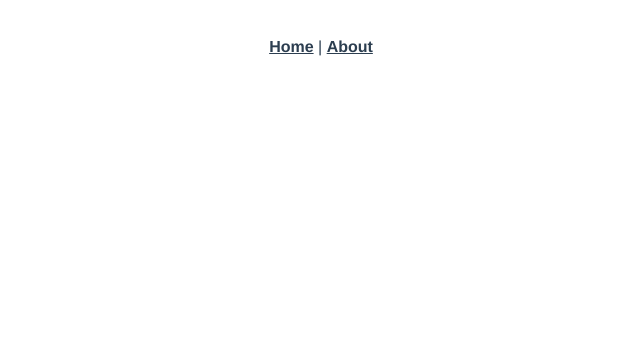
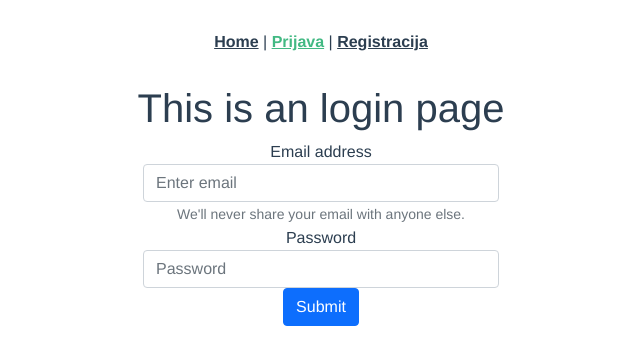
Before and after one commit to VjekoslavLalic/PronadiEkipu, a Vue app: page /Login in a window 1280 px wide. Shown: the top 364 px of the page, without its empty margins (319-959 px from the left). Built offline with nearby package versions, Linux system fonts and the light colour scheme.

Commit message:
Inicijalizacija projekta, dodavanje fileova.

```diff
--- a/public/index.html
+++ b/public/index.html
@@ -1,17 +1,26 @@
 <!DOCTYPE html>
 <html lang="en">
+
 <head>
   <meta charset="utf-8">
   <meta http-equiv="X-UA-Compatible" content="IE=edge">
   <meta name="viewport" content="width=device-width,initial-scale=1.0">
   <link rel="icon" href="<%= BASE_URL %>favicon.ico">
-    <title><%= htmlWebpackPlugin.options.title %></title>
+  <title>
+    <%= htmlWebpackPlugin.options.title %>
+  </title>
+  <!-- CSS only -->
+  <link href="https://cdn.jsdelivr.net/npm/bootstrap@5.0.0-beta1/dist/css/bootstrap.min.css" rel="stylesheet"
+    integrity="sha384-giJF6kkoqNQ00vy+HMDP7azOuL0xtbfIcaT9wjKHr8RbDVddVHyTfAAsrekwKmP1" crossorigin="anonymous">
 </head>
+
 <body>
   <noscript>
-      <strong>We're sorry but <%= htmlWebpackPlugin.options.title %> doesn't work properly without JavaScript enabled. Please enable it to continue.</strong>
+    <strong>We're sorry but <%= htmlWebpackPlugin.options.title %> doesn't work properly without JavaScript enabled.
+        Please enable it to continue.</strong>
   </noscript>
   <div id="app"></div>
   <!-- built files will be auto injected -->
 </body>
+
 </html>
--- a/src/App.vue
+++ b/src/App.vue
@@ -2,9 +2,10 @@
   <div id="app">
     <div id="nav">
       <router-link to="/">Home</router-link> |
-      <router-link to="/about">About</router-link>
+      <router-link to="/Login">Prijava</router-link> |
+      <router-link to="/Signup">Registracija</router-link>
     </div>
-    <router-view/>
+    <router-view />
   </div>
 </template>
 
--- a/src/router/index.js
+++ b/src/router/index.js
@@ -11,12 +11,20 @@
     component: Home
   },
   {
-    path: '/about',
-    name: 'About',
+    path: '/Login',
+    name: 'Login',
     // route level code-splitting
     // this generates a separate chunk (about.[hash].js) for this route
     // which is lazy-loaded when the route is visited.
-    component: () => import(/* webpackChunkName: "about" */ '../views/About.vue')
+    component: () => import(/* webpackChunkName: "about" */ '../views/Login.vue')
+  },
+  {
+    path: '/Signup',
+    name: 'Signup',
+    // route level code-splitting
+    // this generates a separate chunk (about.[hash].js) for this route
+    // which is lazy-loaded when the route is visited.
+    component: () => import(/* webpackChunkName: "about" */ '../views/Signup.vue')
   }
 ]
 
--- /dev/null
+++ b/src/views/Login.vue
@@ -0,0 +1,38 @@
+<template>
+  <div class="about">
+    <h1>This is an login page</h1>
+    <div class="container">
+      <div class="row">
+        <div class="col-sm"></div>
+        <div class="col-sm">
+          <form>
+            <div class="form-group">
+              <label for="exampleInputEmail1">Email address</label>
+              <input
+                type="email"
+                class="form-control"
+                id="exampleInputEmail1"
+                aria-describedby="emailHelp"
+                placeholder="Enter email"
+              />
+              <small id="emailHelp" class="form-text text-muted"
+                >We'll never share your email with anyone else.</small
+              >
+            </div>
+            <div class="form-group">
+              <label for="exampleInputPassword1">Password</label>
+              <input
+                type="password"
+                class="form-control"
+                id="exampleInputPassword1"
+                placeholder="Password"
+              />
+            </div>
+            <button type="submit" class="btn btn-primary">Submit</button>
+          </form>
+        </div>
+        <div class="col-sm"></div>
+      </div>
+    </div>
+  </div>
+</template>
--- /dev/null
+++ b/src/views/Signup.vue
@@ -0,0 +1,38 @@
+<template>
+  <div class="about">
+    <h1>This is Signup page</h1>
+    <div class="container">
+      <div class="row">
+        <div class="col-sm"></div>
+        <div class="col-sm">
+          <form>
+            <div class="form-group">
+              <label for="exampleInputEmail1">Email address</label>
+              <input
+                type="email"
+                class="form-control"
+                id="exampleInputEmail1"
+                aria-describedby="emailHelp"
+                placeholder="Enter email"
+              />
+              <small id="emailHelp" class="form-text text-muted"
+                >We'll never share your email with anyone else.</small
+              >
+            </div>
+            <div class="form-group">
+              <label for="exampleInputPassword1">Password</label>
+              <input
+                type="password"
+                class="form-control"
+                id="exampleInputPassword1"
+                placeholder="Password"
+              />
+            </div>
+            <button type="submit" class="btn btn-primary">Submit</button>
+          </form>
+        </div>
+        <div class="col-sm"></div>
+      </div>
+    </div>
+  </div>
+</template>
```
Lines whose indentation alone changed are shown as unchanged.
